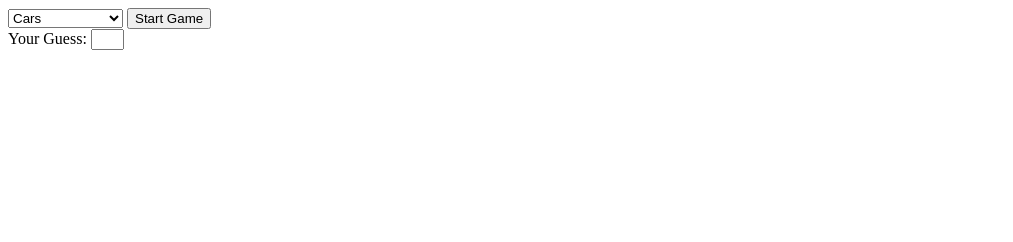
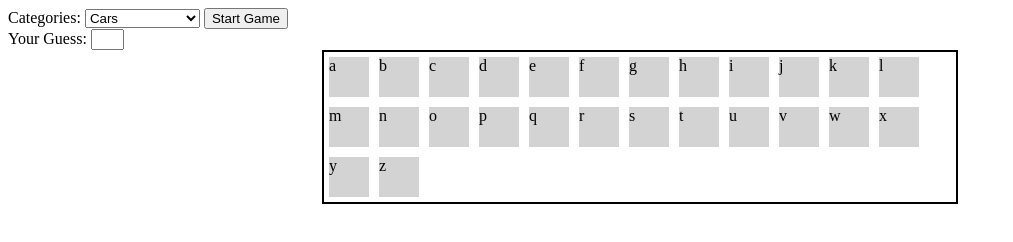
Before and after one commit to LucaSpycher/HangmanProject, a plain HTML site: page hangman-index.html in a window 1280 px wide. Shown: the whole page, without its empty margins (0-1013 px from the left). Drawn offline with Linux system fonts and the light colour scheme.

Commit message:
more edits

```diff
--- a/hangman-index.html
+++ b/hangman-index.html
@@ -6,25 +6,14 @@
     <link rel="stylesheet" href="hangman-style.css"/>
     <script src="hangman-script.js"></script>
 </head>
-<body>
-
-<select id="categorySelect">
+<body onload="makeBoard()">
+<p>Categories:</p>
+<select title="Choose Category" id="categorySelect">
     <option value="0">Cars</option>
     <option value="1">Food</option>
     <option value="2">Animals</option>
     <option value="3">Random Words</option>
 </select>
-<!-- IDK if this will work. I might just use a select element
-<nav>
-    <p>Categories:</p>
-    <ul>
-        <li><a id="cars">Cars</a></li>
-        <li><a id="food">Food</a></li>
-        <li><a id="randomWords">Random Words</a></li>
-        <li><a id="animals" href="javascript:void(0);">Animals</a></li>
-    </ul>
-</nav>
--->
 <button onclick="startGame()">Start Game</button>
 
 <form onsubmit="submitLetter()">
@@ -32,7 +21,8 @@
     <input type="text" id="enterLetter" size="1" maxlength="1">
 </form>
 
-<div id="board"></div>
+<div id="boardOutput"></div>
+<div id="keyboard"></div>
 
 <div id="guessedLetters"></div>
 
--- a/hangman-script.js
+++ b/hangman-script.js
@@ -17,7 +17,7 @@ function getWord(num) {
 }
 
 function startGame() {
-
+    makeBoard();
 
 }
 
@@ -31,3 +31,11 @@ function submitLetter() {
         }
     }
 }
+
+function makeBoard() {
+    document.getElementById("keyboard").innerHTML = "";
+    var alphabet = "abcdefghijklmnopqrstuvwxyz";
+    for(var i = 0; i < alphabet.length; i++) {
+        document.getElementById("keyboard").innerHTML += "<div id="+alphabet[i]+">"+alphabet[i]+"</div>";
+    }
+}
--- a/hangman-style.css
+++ b/hangman-style.css
@@ -1,4 +1,4 @@
-nav {
+/* nav {
     background-color: #559bff;
 }
 
@@ -14,4 +14,23 @@ ul {
 li {
     margin: 5px;
     display: inline-block;
+} */
+#keyboard {
+    border: black double 2px;
+    min-height: 100px;
+    width: 50%;
+    margin-left: auto;
+    margin-right: auto;
 }
+
+#keyboard div {
+    background-color: lightgray;
+    display: inline-block;
+    height: 40px;
+    width: 40px;
+    margin: 5px;
+}
+
+p {
+    display: inline;
+}
```
